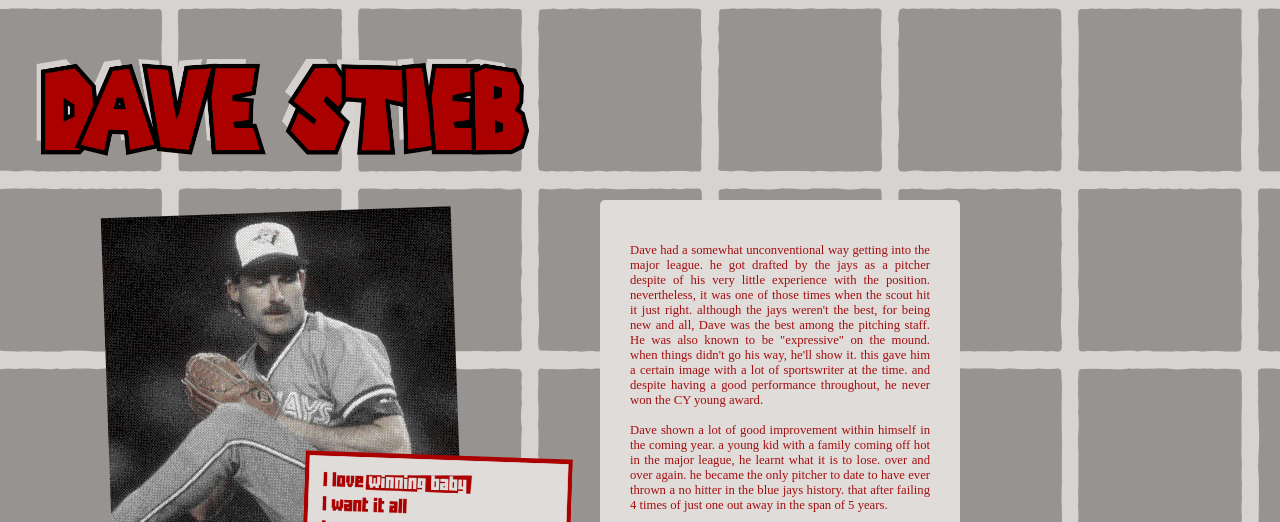
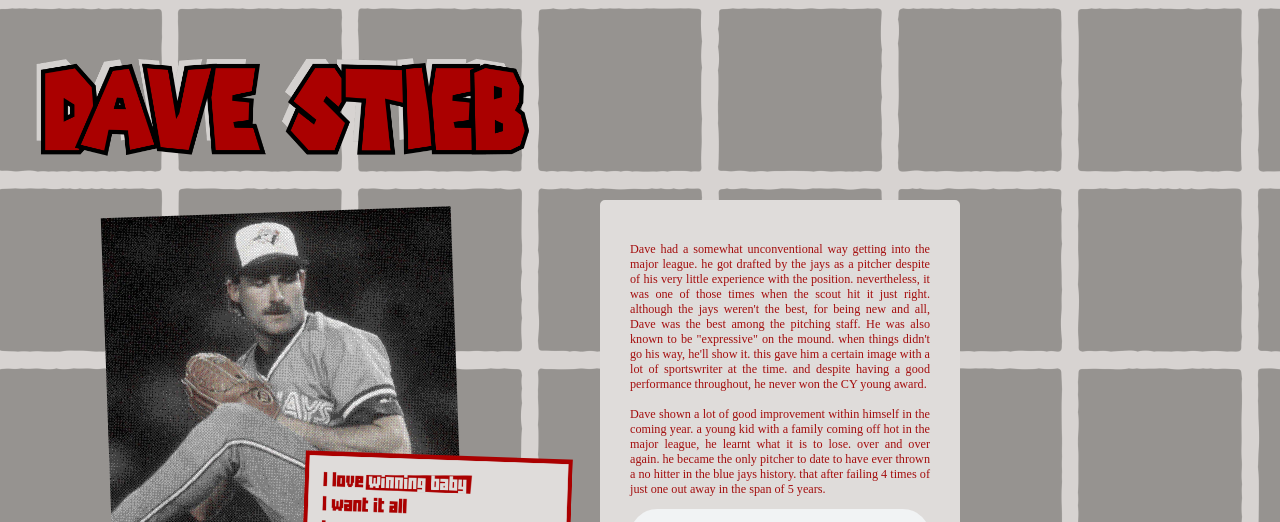
Before and after one commit to Filwebdev/get-alex-g-d, a plain HTML site: page dspage.html in a window 1280 px wide. Shown: the top 522 px of the page. Drawn offline with Linux system fonts and the light colour scheme; a web font is replaced by a local one.

Commit message:
style.css

```diff
--- a/style.css
+++ b/style.css
@@ -18,7 +18,7 @@ h1{
 p {
     text-align: justify;
     color: rgb(164, 14, 14);
-    font-size: 12.7px;
+    font-size: 12.2px;
     font-family: myFirstfont;
 }
 p1 {
```
